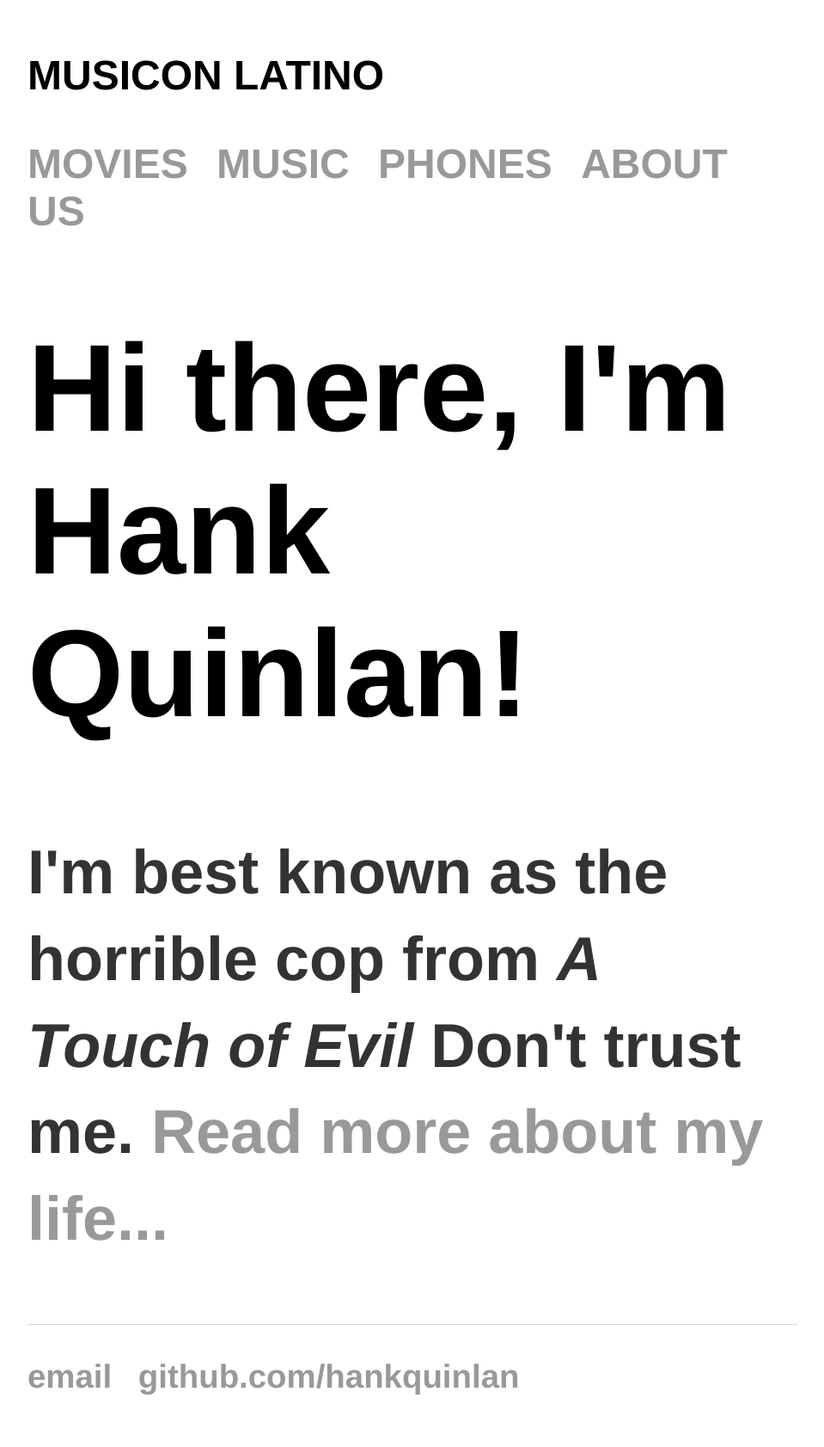
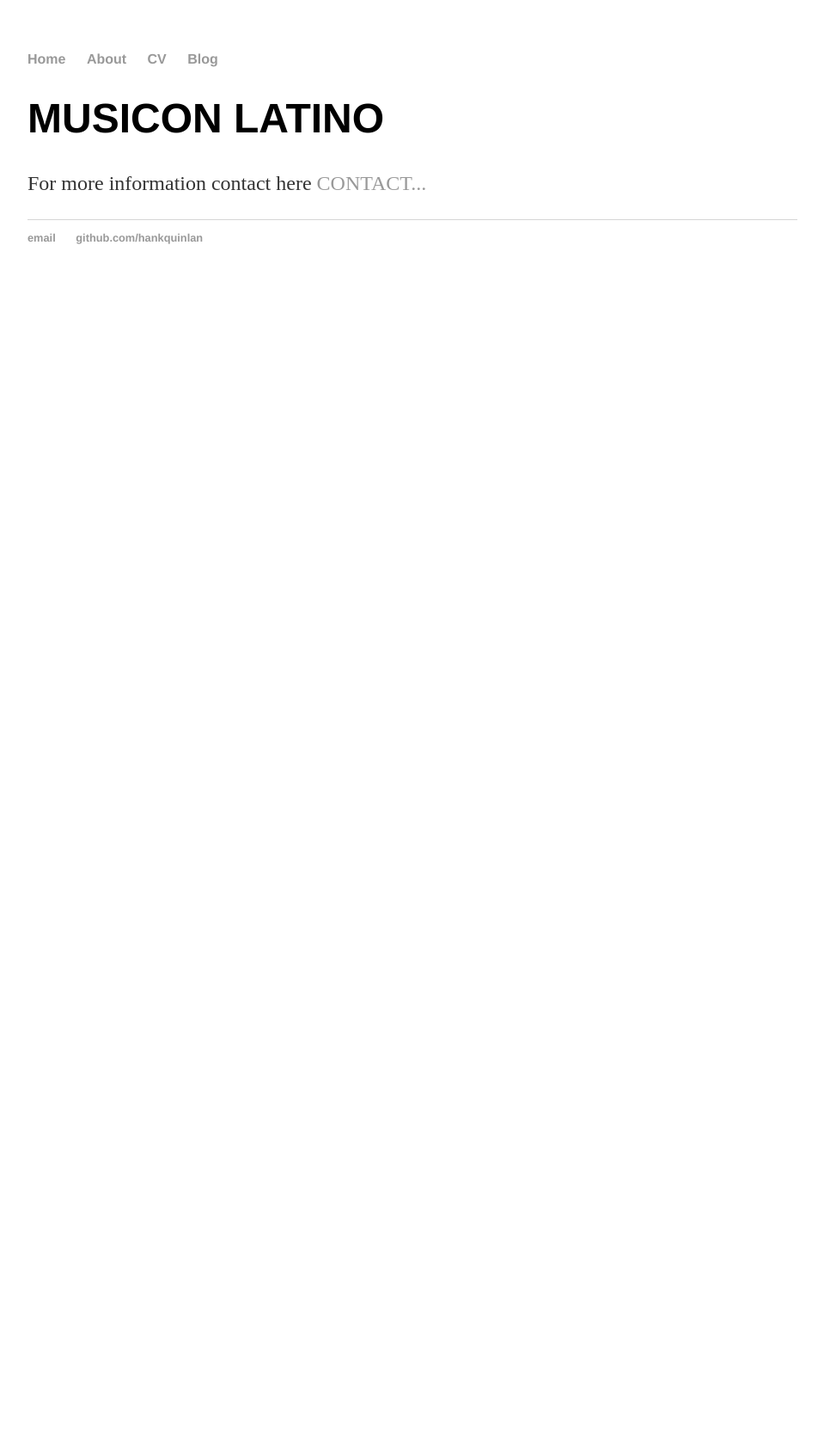
Before and after one commit to Aidenkg/musicon-latino.github.io, a Jekyll site: the page built from index.html, in a window 1280 px wide. Shown: the whole page at 86% size, without its empty margins (160-1119 px from the left). Built offline with Jekyll 4.4.1, drawn with Linux system fonts in a browser that asks for light colours; after the commit the page ends 900 px from its top, so only the background shows below that.

Commit message:
Update index.html

```diff
--- a/index.html
+++ b/index.html
@@ -1,31 +1,8 @@
-<!DOCTYPE html>
-<html>
-	<head>
-		<title>MUSICON LATINO</title>
-		<!-- link to main stylesheet -->
-		<link rel="stylesheet" type="text/css" href="/css/main.css">
-		<h1> MUSICON LATINO </>
-	</head>
-	<body>
-		<nav>
-    		<ul>
-        		<li><a href="/">MOVIES</a></li>
-	        	<li><a href="/about">MUSIC</a></li>
-        		<li><a href="/cv">PHONES</a></li>
-        		<li><a href="/blog">ABOUT US</a></li>
-    		</ul>
-		</nav>
-		<div class="container">
-    		<div class="blurb">
-        		<h1>Hi there, I'm Hank Quinlan!</h1>
-				<p>I'm best known as the horrible cop from <em>A Touch of Evil</em> Don't trust me. <a href="/about">Read more about my life...</a></p>
-    		</div><!-- /.blurb -->
-		</div><!-- /.container -->
-		<footer>
-    		<ul>
-        		<li><a href="mailto:hankquinlanhub@gmail.com">email</a></li>
-        		<li><a href="https://github.com/hankquinlan">github.com/hankquinlan</a></li>
-			</ul>
-		</footer>
-	</body>
-</html>
+---
+layout: default
+title: MUSICON LATINO
+---
+<div class="blurb">
+	<h1>MUSICON LATINO</h1>
+	<p>For more information contact here <a href="/about">CONTACT...</a></p>
+</div><!-- /.blurb -->
```
